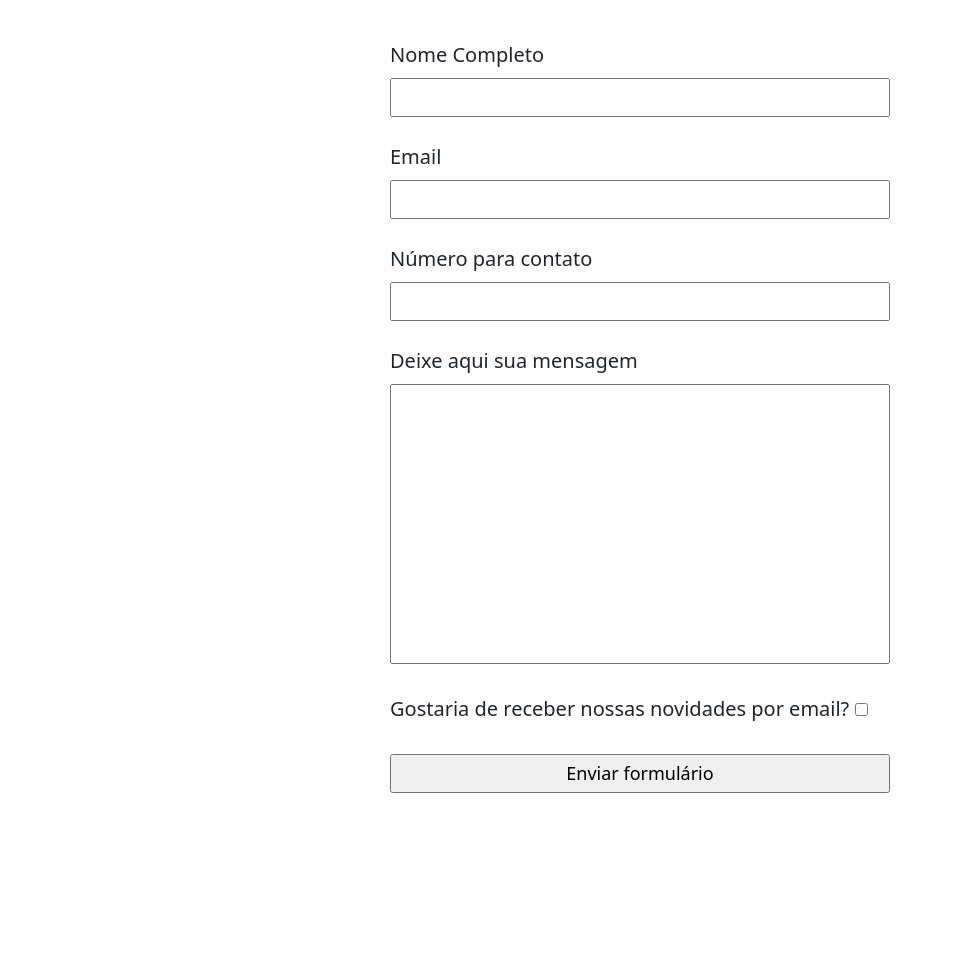
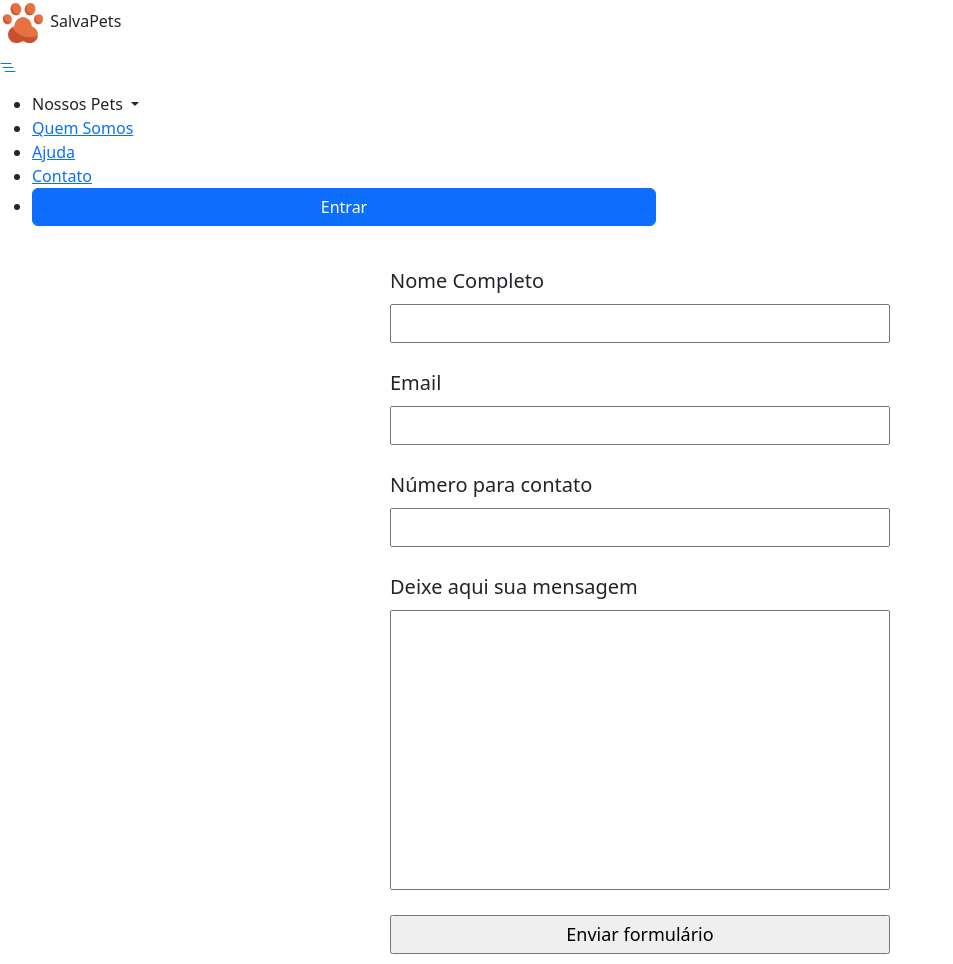
Before and after one commit to ZimboSebastiao/salva-pets2, a PHP site: page /paginas/contato.php in a window 1280 px wide. Shown: the top 964 px of the page, without its empty margins (0-953 px from the left). Before the commit the page ends 793 px from the top, so only its background shows below. Run offline with PHP 8.4, Linux system fonts and the light colour scheme; some libraries are stand-ins or nearby versions.

Commit message:
cabeçalho contato

```diff
--- a/paginas/contato.php
+++ b/paginas/contato.php
@@ -53,6 +53,92 @@
 </head>
 
 <body>
+      <!-- ======== CABEÇALHO ======== -->
+   <header class="menu-color">
+  <div class="limitador">
+    <a class="navbar-brand customize" href="#">
+      <img src="icones/pet1.png" alt="..." height="46">
+      SalvaPets
+    </a>
+    <nav>
+        <h2><a href="" class="icone">
+          <svg xmlns="http://www.w3.org/2000/svg" width="16" height="16" fill="currentColor" class="bi bi-list-nested" viewBox="0 0 16 16">
+            <path fill-rule="evenodd" d="M4.5 11.5A.5.5 0 0 1 5 11h10a.5.5 0 0 1 0 1H5a.5.5 0 0 1-.5-.5zm-2-4A.5.5 0 0 1 3 7h10a.5.5 0 0 1 0 1H3a.5.5 0 0 1-.5-.5zm-2-4A.5.5 0 0 1 1 3h10a.5.5 0 0 1 0 1H1a.5.5 0 0 1-.5-.5z"/>
+          </svg>
+        </a></h2>
+          <ul class="menu menu-color">
+            </li>
+                <li class="nav-item dropdown">
+              <a class="nav-link dropdown-toggle" href="#" id="navbarDropdown" role="button" data-bs-toggle="dropdown" aria-expanded="false">
+                Nossos Pets
+              </a>
+              <ul class="dropdown-menu dropdown-menu-end" aria-labelledby="navbarDropdown">
+                <li><a class="dropdown-item" href="nossos-pets.php">Todos pets</a></li>
+                <li><a class="dropdown-item" href="#">Cachorros</a></li>
+                <li><a class="dropdown-item" href="#">Gatos</a></li>
+              </ul>
+            </li>
+            <li><a href="#">Quem Somos</a></li>
+            <li><a href="#">Ajuda</a></li>
+            <li><a href="#">Contato</a></li>
+            <?php if (!isset($_SESSION['id'])){ ?>
+            <li><a  href="login.php" class="btn btn-primary w-50 m-auto"  tabindex="-1" role="button" aria-disabled="true">Entrar</a></li>
+            <?php }?>
+
+          </li>
+              <?php if (isset($_SESSION['id'])){ ?>
+              <li class="nav-item dropdown">
+              <a class="nav-link dropdown-toggle" href="#" id="navbarDropdown" role="button" data-bs-toggle="dropdown" aria-expanded="false">
+                <?= $_SESSION["nome"]?>
+
+                <span class="espacamento-user">
+                  <svg xmlns="http://www.w3.org/2000/svg" width="18" height="18" fill="currentColor" class="bi bi-person-circle" viewBox="0 0 16 16">
+                    <path d="M11 6a3 3 0 1 1-6 0 3 3 0 0 1 6 0z"/>
+                    <path fill-rule="evenodd" d="M0 8a8 8 0 1 1 16 0A8 8 0 0 1 0 8zm8-7a7 7 0 0 0-5.468 11.37C3.242 11.226 4.805 10 8 10s4.757 1.225 5.468 2.37A7 7 0 0 0 8 1z"/>
+                  </svg>
+                </span>
+              </a>
+              <ul class="dropdown-menu dropdown-menu-end" aria-labelledby="navbarDropdown">
+                <li><a class="dropdown-item" href="#">Perfil
+                  <span class="espacamento-icon">
+                    <svg xmlns="http://www.w3.org/2000/svg" width="20" height="20" fill="currentColor" class="bi bi-gear-wide-connected" viewBox="0 0 16 16">
+                        <path d="M7.068.727c.243-.97 1.62-.97 1.864 0l.071.286a.96.96 0 0 0 1.622.434l.205-.211c.695-.719 1.888-.03 1.613.931l-.08.284a.96.96 0 0 0 1.187 1.187l.283-.081c.96-.275 1.65.918.931 1.613l-.211.205a.96.96 0 0 0 .434 1.622l.286.071c.97.243.97 1.62 0 1.864l-.286.071a.96.96 0 0 0-.434 1.622l.211.205c.719.695.03 1.888-.931 1.613l-.284-.08a.96.96 0 0 0-1.187 1.187l.081.283c.275.96-.918 1.65-1.613.931l-.205-.211a.96.96 0 0 0-1.622.434l-.071.286c-.243.97-1.62.97-1.864 0l-.071-.286a.96.96 0 0 0-1.622-.434l-.205.211c-.695.719-1.888.03-1.613-.931l.08-.284a.96.96 0 0 0-1.186-1.187l-.284.081c-.96.275-1.65-.918-.931-1.613l.211-.205a.96.96 0 0 0-.434-1.622l-.286-.071c-.97-.243-.97-1.62 0-1.864l.286-.071a.96.96 0 0 0 .434-1.622l-.211-.205c-.719-.695-.03-1.888.931-1.613l.284.08a.96.96 0 0 0 1.187-1.186l-.081-.284c-.275-.96.918-1.65 1.613-.931l.205.211a.96.96 0 0 0 1.622-.434l.071-.286zM12.973 8.5H8.25l-2.834 3.779A4.998 4.998 0 0 0 12.973 8.5zm0-1a4.998 4.998 0 0 0-7.557-3.779l2.834 3.78h4.723zM5.048 3.967c-.03.021-.058.043-.087.065l.087-.065zm-.431.355A4.984 4.984 0 0 0 3.002 8c0 1.455.622 2.765 1.615 3.678L7.375 8 4.617 4.322zm.344 7.646.087.065-.087-.065z"/>
+
+
+                    </svg>
+                  </span>
+                    </a>
+                </li>
+
+                <li><a class="dropdown-item" href="#">Favorito
+                  <span class="espacamento-icon">
+                  <svg xmlns="http://www.w3.org/2000/svg" width="20" height="20" fill="currentColor" class="bi bi-heart" viewBox="0 0 16 16">
+                    <path d="m8 2.748-.717-.737C5.6.281 2.514.878 1.4 3.053c-.523 1.023-.641 2.5.314 4.385.92 1.815 2.834 3.989 6.286 6.357 3.452-2.368 5.365-4.542 6.286-6.357.955-1.886.838-3.362.314-4.385C13.486.878 10.4.28 8.717 2.01L8 2.748zM8 15C-7.333 4.868 3.279-3.04 7.824 1.143c.06.055.119.112.176.171a3.12 3.12 0 0 1 .176-.17C12.72-3.042 23.333 4.867 8 15z"/>
+                  </svg>
+                  </span>
+                    </a>
+                </li>
+
+                <li><a class="dropdown-item" href="?sair" >Sair
+                <span class="espacamento-icon">
+                  <svg xmlns="http://www.w3.org/2000/svg" width="20" height="20" fill="currentColor" class="bi bi-box-arrow-left" viewBox="0 0 16 16">
+                    <path fill-rule="evenodd" d="M6 12.5a.5.5 0 0 0 .5.5h8a.5.5 0 0 0 .5-.5v-9a.5.5 0 0 0-.5-.5h-8a.5.5 0 0 0-.5.5v2a.5.5 0 0 1-1 0v-2A1.5 1.5 0 0 1 6.5 2h8A1.5 1.5 0 0 1 16 3.5v9a1.5 1.5 0 0 1-1.5 1.5h-8A1.5 1.5 0 0 1 5 12.5v-2a.5.5 0 0 1 1 0v2z"/>
+                    <path fill-rule="evenodd" d="M.146 8.354a.5.5 0 0 1 0-.708l3-3a.5.5 0 1 1 .708.708L1.707 7.5H10.5a.5.5 0 0 1 0 1H1.707l2.147 2.146a.5.5 0 0 1-.708.708l-3-3z"/>
+                  </svg>
+                </span>
+                </a></li>
+              </ul>
+            </li>
+            <?php } ?>
+          </ul>
+
+
+
+
+
+    </nav>
+  </div>
+</header>
     <main class="main-contact">
         <form class="form-contact">
             <label class="entry-label" for="name">Nome Completo</label>
@@ -67,9 +153,6 @@
             <label class="entry-label" for="message">Deixe aqui sua mensagem</label>
             <textarea class="entry" name="" id="message" cols="30" rows="10"></textarea>
 
-            <label for="check-mailing" class="entry-label" id="checkbox">Gostaria de receber nossas novidades por email?
-                <input type="checkbox" name="" id="check-mailing"></label>
-
             <input class="entry" type="submit" value="Enviar formulário">
         </form>
     </main>
```
